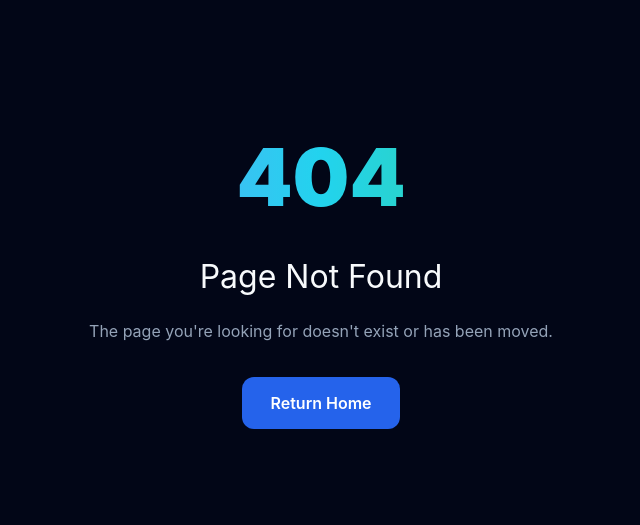
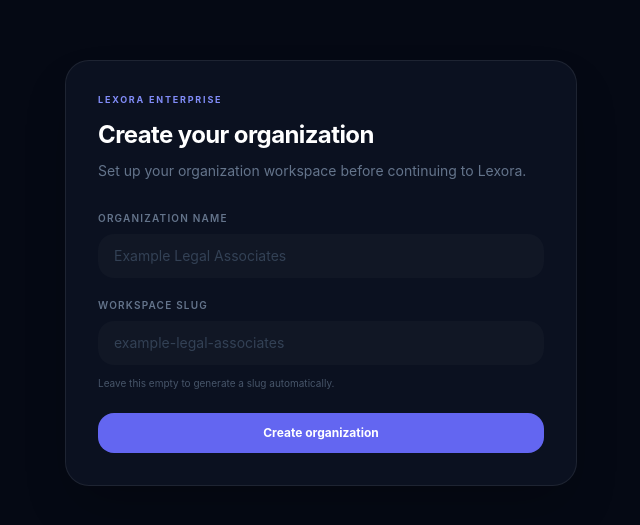
Before and after one commit to toolshub26/lexora-ai-platform, a Next.js app in the folder apps/web/: page /onboarding/organization in a window 1280 px wide. Before the commit this address had no page. Shown: the part 127-652 px from the top of the page, without its empty margins (319-959 px from the left). Built offline with nearby package versions, Linux system fonts and the light colour scheme; no server answers; the database is empty; sample sign-in values are in the browser's storage.

Commit message:
feat(organization): add organization onboarding flow

```diff
--- a/apps/web/app/dashboard/page.tsx
+++ b/apps/web/app/dashboard/page.tsx
@@ -1,5 +1,6 @@
 import Link from "next/link";
 import WorkspaceShell from "@/components/workspace-shell";
+import OrganizationGuard from "@/components/organization/organization-guard";
 
 const modules = [
   ["AI Assistant", "/ai-assistant", "Ask Lexora, analyze legal information and work with AI."],
@@ -34,7 +35,8 @@ function Metric({
 
 export default function DashboardPage() {
   return (
-    <WorkspaceShell>
+    <OrganizationGuard>
+      <WorkspaceShell>
       <div className="mb-7">
         <div className="text-[9px] font-bold uppercase tracking-[0.2em] text-indigo-400">
           Enterprise Legal Intelligence
@@ -181,6 +183,7 @@ export default function DashboardPage() {
           </Link>
         </div>
       </section>
-    </WorkspaceShell>
+      </WorkspaceShell>
+    </OrganizationGuard>
   );
 }
--- /dev/null
+++ b/apps/web/app/onboarding/organization/page.tsx
@@ -0,0 +1,162 @@
+"use client";
+
+import { FormEvent, useEffect, useState } from "react";
+import { useRouter } from "next/navigation";
+import { auth } from "@/features/auth";
+import { useOrganization } from "@/features/organization";
+
+export default function OrganizationOnboardingPage() {
+  const router = useRouter();
+  const { active, isLoading, error, refresh } = useOrganization();
+  const [authChecked, setAuthChecked] = useState(false);
+
+  const [name, setName] = useState("");
+  const [slug, setSlug] = useState("");
+  const [submitting, setSubmitting] = useState(false);
+  const [formError, setFormError] = useState<string | null>(null);
+
+  useEffect(() => {
+    if (isLoading) {
+      return;
+    }
+
+    if (!auth.currentUser) {
+      router.replace("/login");
+      return;
+    }
+
+    setAuthChecked(true);
+  }, [isLoading, router]);
+
+  async function handleSubmit(event: FormEvent<HTMLFormElement>) {
+    event.preventDefault();
+    setFormError(null);
+
+    const trimmedName = name.trim();
+    const trimmedSlug = slug.trim();
+
+    if (!trimmedName) {
+      setFormError("Organization name is required.");
+      return;
+    }
+
+    setSubmitting(true);
+
+    try {
+      const { organizationService } = await import(
+        "@/features/organization"
+      );
+
+      await organizationService.createOrganization(
+        trimmedName,
+        trimmedSlug || undefined,
+      );
+
+      await refresh();
+      router.replace("/dashboard");
+    } catch (cause) {
+      setFormError(
+        cause instanceof Error
+          ? cause.message
+          : "Unable to create the organization.",
+      );
+    } finally {
+      setSubmitting(false);
+    }
+  }
+
+  if (isLoading || !authChecked) {
+    return (
+      <main className="flex min-h-screen items-center justify-center bg-[#050914] px-4 text-slate-400">
+        {!isLoading && !auth.currentUser
+          ? "Redirecting to login..."
+          : "Loading organization workspace..."}
+      </main>
+    );
+  }
+
+  if (active) {
+    router.replace("/dashboard");
+
+    return (
+      <main className="flex min-h-screen items-center justify-center bg-[#050914] px-4 text-slate-400">
+        Opening your workspace...
+      </main>
+    );
+  }
+
+  return (
+    <main className="flex min-h-screen items-center justify-center bg-[#050914] px-4 py-10 text-slate-100">
+      <section className="w-full max-w-lg rounded-2xl border border-white/[0.08] bg-[#0b1120] p-6 shadow-2xl sm:p-8">
+        <div className="text-[9px] font-bold uppercase tracking-[0.2em] text-indigo-400">
+          Lexora Enterprise
+        </div>
+
+        <h1 className="mt-3 text-2xl font-bold tracking-tight text-white">
+          Create your organization
+        </h1>
+
+        <p className="mt-2 text-sm leading-6 text-slate-500">
+          Set up your organization workspace before continuing to Lexora.
+        </p>
+
+        {(formError || error) && (
+          <div className="mt-5 rounded-xl border border-red-500/20 bg-red-500/[0.06] p-3 text-xs text-red-300">
+            {formError || error}
+          </div>
+        )}
+
+        <form onSubmit={handleSubmit} className="mt-7 space-y-5">
+          <div>
+            <label
+              htmlFor="organization-name"
+              className="mb-2 block text-[10px] font-semibold uppercase tracking-[0.12em] text-slate-500"
+            >
+              Organization name
+            </label>
+
+            <input
+              id="organization-name"
+              value={name}
+              onChange={(event) => setName(event.target.value)}
+              placeholder="Example Legal Associates"
+              maxLength={120}
+              required
+              className="w-full rounded-xl border border-white/[0.08] bg-white/[0.025] px-4 py-3 text-sm text-white outline-none transition placeholder:text-slate-700 focus:border-indigo-400/50"
+            />
+          </div>
+
+          <div>
+            <label
+              htmlFor="organization-slug"
+              className="mb-2 block text-[10px] font-semibold uppercase tracking-[0.12em] text-slate-500"
+            >
+              Workspace slug
+            </label>
+
+            <input
+              id="organization-slug"
+              value={slug}
+              onChange={(event) => setSlug(event.target.value)}
+              placeholder="example-legal-associates"
+              maxLength={63}
+              className="w-full rounded-xl border border-white/[0.08] bg-white/[0.025] px-4 py-3 text-sm text-white outline-none transition placeholder:text-slate-700 focus:border-indigo-400/50"
+            />
+
+            <p className="mt-2 text-[10px] leading-5 text-slate-600">
+              Leave this empty to generate a slug automatically.
+            </p>
+          </div>
+
+          <button
+            type="submit"
+            disabled={submitting}
+            className="w-full rounded-xl bg-indigo-500 px-4 py-3 text-xs font-bold text-white transition hover:bg-indigo-400 disabled:cursor-not-allowed disabled:opacity-50"
+          >
+            {submitting ? "Creating organization..." : "Create organization"}
+          </button>
+        </form>
+      </section>
+    </main>
+  );
+}
--- a/apps/web/providers.tsx
+++ b/apps/web/providers.tsx
@@ -1,6 +1,7 @@
 "use client";
 
 import { ReactNode } from "react";
+import { OrganizationProvider } from "./src/features/organization";
 
 type ProvidersProps = {
   children: ReactNode;
@@ -9,5 +10,9 @@ type ProvidersProps = {
 export default function Providers({
   children,
 }: ProvidersProps) {
-  return <>{children}</>;
+  return (
+    <OrganizationProvider>
+      {children}
+    </OrganizationProvider>
+  );
 }
--- /dev/null
+++ b/apps/web/src/components/organization/organization-guard.tsx
@@ -0,0 +1,64 @@
+"use client";
+
+import { useEffect, type ReactNode } from "react";
+import { usePathname, useRouter } from "next/navigation";
+import { useOrganization } from "@/features/organization";
+
+export default function OrganizationGuard({
+  children,
+}: {
+  children: ReactNode;
+}) {
+  const router = useRouter();
+  const pathname = usePathname();
+  const { isLoading, active, organizations, error } = useOrganization();
+
+  useEffect(() => {
+    if (isLoading) {
+      return;
+    }
+
+    if (error) {
+      return;
+    }
+
+    if (!active && organizations.length === 0) {
+      if (pathname !== "/onboarding/organization") {
+        router.replace("/onboarding/organization");
+      }
+    }
+  }, [
+    active,
+    error,
+    isLoading,
+    organizations.length,
+    pathname,
+    router,
+  ]);
+
+  if (isLoading) {
+    return (
+      <div className="flex min-h-screen items-center justify-center bg-[#050914] text-sm text-slate-500">
+        Loading organization workspace...
+      </div>
+    );
+  }
+
+  if (error) {
+    return (
+      <div className="flex min-h-screen items-center justify-center bg-[#050914] px-4 text-center text-sm text-red-300">
+        Unable to load organization data. Please try again.
+      </div>
+    );
+  }
+
+  if (!active && organizations.length === 0) {
+    return (
+      <div className="flex min-h-screen items-center justify-center bg-[#050914] text-sm text-slate-500">
+        Redirecting to organization setup...
+      </div>
+    );
+  }
+
+  return <>{children}</>;
+}
--- a/apps/web/src/features/organization/context.tsx
+++ b/apps/web/src/features/organization/context.tsx
@@ -18,6 +18,7 @@ import type {
 
 interface OrganizationContextState {
   isLoading: boolean;
+  error: string | null;
   active: OrganizationContext | null;
   organizations: OrganizationSummary[];
   setActiveOrganization: (
@@ -35,13 +36,20 @@ export function OrganizationProvider({
   children: ReactNode;
 }) {
   const [isLoading, setIsLoading] = useState(true);
+  const [error, setError] = useState<string | null>(null);
   const [organizations, setOrganizations] = useState<
     OrganizationSummary[]
   >([]);
   const [active, setActive] =
     useState<OrganizationContext | null>(null);
 
-  const loadOrganizations = async (userId: string) => {
+  const loadOrganizations = async (
+    userId: string,
+    preferredOrganizationId?: string | null,
+  ) => {
+    setError(null);
+
+    try {
       const items =
         await organizationService.getUserOrganizations(userId);
 
@@ -53,8 +61,9 @@ export function OrganizationProvider({
       }
 
       const current =
-      active && items.some((item) => item.id === active.organization.id)
-        ? active.organization.id
+        preferredOrganizationId &&
+        items.some((item) => item.id === preferredOrganizationId)
+          ? preferredOrganizationId
           : items[0].id;
 
       const context =
@@ -63,7 +72,22 @@ export function OrganizationProvider({
           userId,
         );
 
+      if (!context) {
+        throw new Error(
+          "Unable to load the active organization.",
+        );
+      }
+
       setActive(context);
+    } catch (cause) {
+      setOrganizations([]);
+      setActive(null);
+      setError(
+        cause instanceof Error
+          ? cause.message
+          : "Unable to load organization data.",
+      );
+    }
   };
 
   useEffect(() => {
@@ -71,6 +95,7 @@ export function OrganizationProvider({
       auth,
       async (user) => {
         setIsLoading(true);
+        setError(null);
 
         try {
           if (!user) {
@@ -79,7 +104,7 @@ export function OrganizationProvider({
             return;
           }
 
-          await loadOrganizations(user.uid);
+          await loadOrganizations(user.uid, null);
         } finally {
           setIsLoading(false);
         }
@@ -122,18 +147,22 @@ export function OrganizationProvider({
       return;
     }
 
-    await loadOrganizations(user.uid);
+    await loadOrganizations(
+      user.uid,
+      active?.organization.id ?? null,
+    );
   };
 
   const value = useMemo(
     () => ({
       isLoading,
+      error,
       active,
       organizations,
       setActiveOrganization,
       refresh,
     }),
-    [isLoading, active, organizations],
+    [isLoading, error, active, organizations],
   );
 
   return (
--- a/apps/web/src/features/organization/service.ts
+++ b/apps/web/src/features/organization/service.ts
@@ -8,7 +8,8 @@ import {
   where,
   type DocumentData,
 } from "firebase/firestore";
-import { db } from "@/lib/firebase";
+import { getFunctions, httpsCallable } from "firebase/functions";
+import { db, firebaseApp } from "@/lib/firebase";
 import type {
   Organization,
   OrganizationContext,
@@ -56,6 +57,24 @@ function mapMembership(
 }
 
 export class OrganizationService {
+  async createOrganization(
+    name: string,
+    slug?: string,
+  ): Promise<{ success: boolean; organizationId: string; slug: string }> {
+    const functions = getFunctions(firebaseApp);
+    const callable = httpsCallable<
+      { name: string; slug?: string },
+      { success: boolean; organizationId: string; slug: string }
+    >(functions, "createOrganization");
+
+    const result = await callable({
+      name,
+      ...(slug?.trim() ? { slug: slug.trim() } : {}),
+    });
+
+    return result.data;
+  }
+
   async getOrganization(
     organizationId: string,
   ): Promise<Organization | null> {
```
Lines whose indentation alone changed are shown as unchanged.
